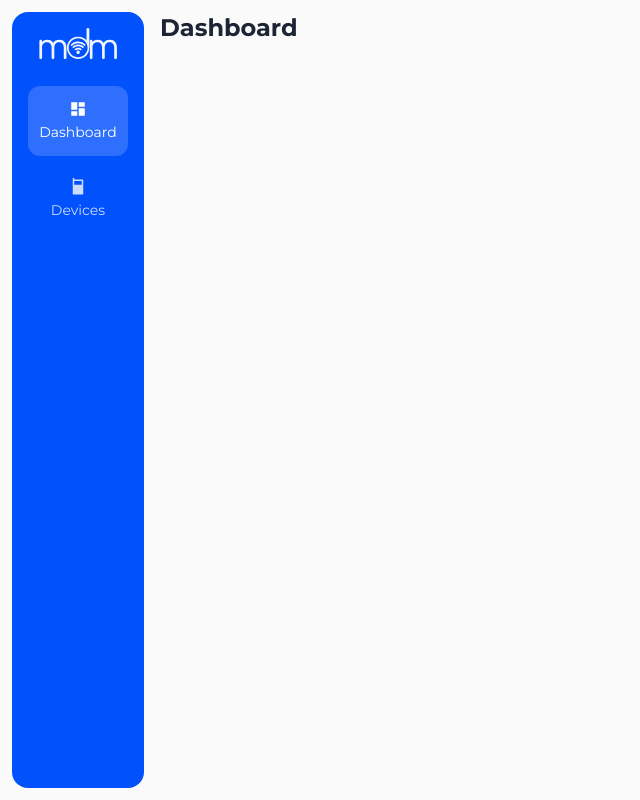
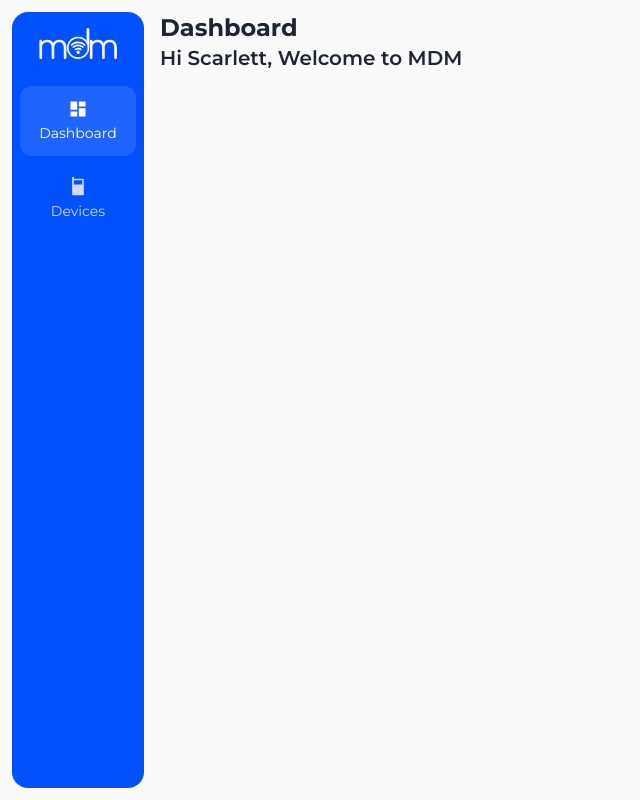
Before and after one commit to den-ii/mdm, a Next.js app: page / in a window 1280 px wide. Shown: the whole page, without its empty margins (0-640 px from the left). Built offline with nearby package versions, Linux system fonts and the light colour scheme; no server answers.

Commit message:
navbar && sidebar

```diff
--- /dev/null
+++ b/app/components/dashboard/FTU.tsx
@@ -0,0 +1,11 @@
+import React from "react";
+
+function FTU() {
+  return (
+    <div>
+      <h1 className="font-semibold text-xl">Hi Scarlett, Welcome to MDM</h1>
+    </div>
+  );
+}
+
+export default FTU;
--- a/app/components/navbar/index.tsx
+++ b/app/components/navbar/index.tsx
@@ -1,56 +1,13 @@
-"use client";
-import Image from "next/image";
-import Link from "next/link";
-import React from "react";
 import { usePathname } from "next/navigation";
+import { paths } from "utils/constants";
 
 function Navbar() {
   const pathname = usePathname();
+  console.log(paths);
 
   return (
-    <nav className="bg-primary_700 max-h-[1000px] p-4 rounded-[16px] w-[132px] flex flex-col items-center">
-      <div className="mb-5">
-        <Link href="/" className="hidden md:inline-block">
-          <Image
-            src="/assets/vendor/login/mdm_logo.svg"
-            width={80}
-            height={32}
-            alt="Logo"
-          />
-        </Link>
-      </div>
-      <Link
-        href="/"
-        className={`  ${
-          pathname === "/" ? "dash_active" : "opacity-80"
-        } flex items-center justify-center  hover:opacity-100 w-full h-[70px] rounded-[12px]`}
-      >
-        <div className="flex flex-col gap-1 items-center">
-          <Image
-            src="/assets/vendor/dashboard.svg"
-            width={18}
-            height={18}
-            alt="Logo"
-          />
-          <p className="text-center text-white text-sm">Dashboard</p>
-        </div>
-      </Link>
-      <Link
-        href="/devices"
-        className={`  ${
-          pathname === "/devices" ? "dash_active" : "opacity-80"
-        } mt-2 flex items-center justify-center  hover:opacity-100 w-full h-[70px] rounded-[12px]`}
-      >
-        <div className="flex flex-col gap-1 items-center">
-          <Image
-            src="/assets/vendor/cellphone-fill.svg"
-            width={18}
-            height={18}
-            alt="Logo"
-          />
-          <p className="text-center text-white text-sm">Devices</p>
-        </div>
-      </Link>
+    <nav>
+      <h1></h1>
     </nav>
   );
 }
--- /dev/null
+++ b/app/components/sidebar/index.tsx
@@ -0,0 +1,58 @@
+"use client";
+import Image from "next/image";
+import Link from "next/link";
+import React from "react";
+import { usePathname } from "next/navigation";
+
+function Sidebar() {
+  const pathname = usePathname();
+
+  return (
+    <nav className="bg-primary_700 max-h-[1000px] p-4 px-2 rounded-[16px] w-[132px] flex flex-col items-center">
+      <div className="mb-5">
+        <Link href="/" className="hidden md:inline-block">
+          <Image
+            src="/assets/vendor/login/mdm_logo.svg"
+            width={80}
+            height={32}
+            alt="Logo"
+          />
+        </Link>
+      </div>
+      <Link
+        href="/"
+        className={`  ${
+          pathname === "/" ? "dash_active" : "opacity-80"
+        } flex items-center justify-center  hover:opacity-100 w-full h-[70px] rounded-[12px]`}
+      >
+        <div className="flex flex-col gap-1 items-center">
+          <Image
+            src="/assets/vendor/dashboard.svg"
+            width={20}
+            height={20}
+            alt="Logo"
+          />
+          <p className="text-center text-white text-sm">Dashboard</p>
+        </div>
+      </Link>
+      <Link
+        href="/devices"
+        className={`  ${
+          pathname === "/devices" ? "dash_active" : "opacity-80"
+        } mt-2 flex items-center justify-center  hover:opacity-100 w-full h-[70px] rounded-[12px]`}
+      >
+        <div className="flex flex-col gap-1 items-center">
+          <Image
+            src="/assets/vendor/cellphone-fill.svg"
+            width={20}
+            height={20}
+            alt="Logo"
+          />
+          <p className="text-center text-white text-sm">Devices</p>
+        </div>
+      </Link>
+    </nav>
+  );
+}
+
+export default Sidebar;
--- /dev/null
+++ b/app/devices/page.tsx
@@ -0,0 +1,11 @@
+import React from "react";
+
+function DevicesPage() {
+  return (
+    <div>
+      <h1 className="font-bold text-2xl">Device Management</h1>
+    </div>
+  );
+}
+
+export default DevicesPage;
--- a/app/layout.tsx
+++ b/app/layout.tsx
@@ -2,6 +2,7 @@
 import "@/styles/globals.css";
 import { ReduxProvider } from "../redux/provider";
 import { usePathname } from "next/navigation";
+import Sidebar from "./components/sidebar";
 import Navbar from "./components/navbar";
 
 // export const metadata = {
@@ -20,13 +21,17 @@ export default function RootLayout({ children }: IRootLayout) {
   let body;
   if (pathName === "/login" || pathName === "/register") {
     body = <body>{children}</body>;
-  } else
+  } else {
     body = (
       <body className="flex p-3 bg-[#FAFAFA] gap-4">
-        <Navbar />
-        <div>{children}</div>
+        <Sidebar />
+        <div>
+          <Navbar />
+          <div>{children}</div>
+        </div>
       </body>
     );
+  }
 
   return (
     <ReduxProvider>
--- a/app/page.tsx
+++ b/app/page.tsx
@@ -1,9 +1,11 @@
 import { redirect } from "next/navigation";
+import FTU from "./components/dashboard/FTU";
 
 export default function IndexPage() {
   return (
     <main>
       <h1 className="font-bold text-2xl">Dashboard</h1>
+      <FTU />
     </main>
   );
 }
--- a/app/styles/globals.css
+++ b/app/styles/globals.css
@@ -1,6 +1,7 @@
 @import url("https://fonts.googleapis.com/css2?family=Open+Sans:ital,wght@0,300..800;1,300..800&display=swap");
 @import url("https://fonts.googleapis.com/css2?family=Montserrat:ital,wght@0,100..900;1,100..900&family=Poppins:ital,wght@0,100;0,200;0,300;0,400;0,500;0,600;0,700;0,800;0,900;1,100;1,200;1,300;1,400;1,500;1,600;1,700;1,800;1,900&display=swap");
 @import url("https://fonts.googleapis.com/css2?family=DM+Sans:ital,opsz,wght@0,9..40,100..1000;1,9..40,100..1000&family=Roboto:ital,wght@0,100;0,300;0,400;0,500;0,700;0,900;1,100;1,300;1,400;1,500;1,700;1,900&display=swap");
+@import url("https://fonts.googleapis.com/css2?family=Lato:ital,wght@0,100;0,300;0,400;0,700;0,900;1,100;1,300;1,400;1,700;1,900&display=swap");
 
 @tailwind base;
 @tailwind components;
@@ -23,7 +24,7 @@ a {
   color: #1d2433;
 }
 .dash_active {
-  background-color: #2e70fd;
+  background-color: #1f65fd;
 }
 
 input[type="number"]::-webkit-inner-spin-button,
--- a/tailwind.config.js
+++ b/tailwind.config.js
@@ -18,6 +18,9 @@ module.exports = {
         primary_100: "#F0F5FF",
         secondary: "#071827",
       },
+      fontFamily: {
+        Poppins: ["Poppins", "sans-serif"],
+      },
     },
   },
   plugins: [],
--- a/utils/constants.ts
+++ b/utils/constants.ts
@@ -1,26 +1,31 @@
-import { selectToken } from '../redux/storage/memory'
-import { fetchBaseQuery } from '@reduxjs/toolkit/dist/query/react'
+import { selectToken } from "../redux/storage/memory";
+import { fetchBaseQuery } from "@reduxjs/toolkit/dist/query/react";
 
-export const BASEURL = String(process.env.NEXT_PUBLIC_API)
+export const BASEURL = String(process.env.NEXT_PUBLIC_API);
 
 export const baseQueryWithAuth = async (args: any, api: any, extra: any) => {
-  const token = selectToken(api.getState())
+  const token = selectToken(api.getState());
 
   let headers = {
     ...args.headers,
-    'Content-Type': 'application/json'
-  }
+    "Content-Type": "application/json",
+  };
 
   if (token) {
-    headers['Authorization'] = `Bearer ${token}`
+    headers["Authorization"] = `Bearer ${token}`;
   }
 
   return fetchBaseQuery({ baseUrl: BASEURL })(
     {
       ...args,
-      headers: headers
+      headers: headers,
     },
     api,
     extra
-  )
-}
+  );
+};
+export const paths = new Map();
+paths.set("/", true);
+paths.set("/devices", true);
+// paths.set('/', true);
+// paths.set('/', true);
```
